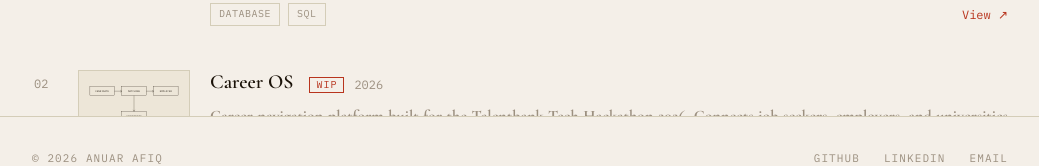
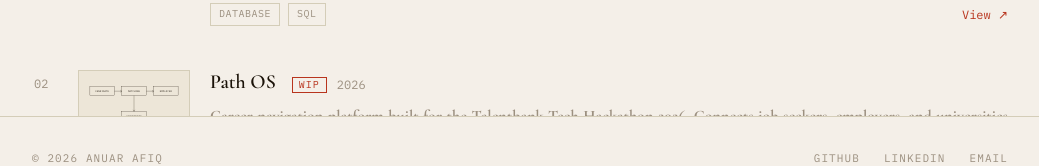
Before and after one commit to anuarafiq/portfolio, a React (Vite) app: page /projects in a window 1280 px wide. Shown: the part 600-766 px from the top of the page, without its empty margins (120-1159 px from the left). Built offline with nearby package versions, Linux system fonts and the light colour scheme.

Commit message:
rename Career OS to Path OS and update related URLs and descriptions

```diff
--- a/src/data/projects.js
+++ b/src/data/projects.js
@@ -77,12 +77,12 @@ export const projects = [
   },
   {
     id: 6,
-    slug: "career-os",
-    title: "Career OS",
+    slug: "path-os",
+    title: "Path OS",
     description:
       "Career navigation platform built for the Talentbank Tech Hackathon 2026. Connects job seekers, employers, and universities through AI-powered career pathing, smart matching, and outcome tracking.",
     longDescription:
-      "Career OS is a full-stack career navigation platform and competition entry for the Talentbank Tech Hackathon 2026. It models three connected user groups — candidates, employers, and universities — each with their own dashboard and workflows. Candidates get AI-powered career path visualization built with React Flow, personalized coaching, and a living portfolio. Employers get intelligent candidate matching and talent retention signals. Universities get graduate outcome tracking and curriculum feedback loops.",
+      "Path OS is a full-stack career navigation platform and competition entry for the Talentbank Tech Hackathon 2026. It models three connected user groups — candidates, employers, and universities — each with their own dashboard and workflows. Candidates get AI-powered career path visualization built with React Flow, personalized coaching, and a living portfolio. Employers get intelligent candidate matching and talent retention signals. Universities get graduate outcome tracking and curriculum feedback loops.",
     problem:
       "Career navigation is fragmented. Job boards show listings but not pathways. University systems track enrollment, not outcomes. The hackathon brief called for a platform that bridges all three sides — helping candidates see realistic career paths, giving employers smarter matching, and letting institutions close the feedback loop on graduate employment.",
     solution:
@@ -90,8 +90,8 @@ export const projects = [
     tags: ["Next.js", "TypeScript", "Supabase", "AI SDK", "React Flow", "Tailwind"],
     status: "wip",
     year: "2026",
-    githubUrl: "https://github.com/anuarafiq/career-os",
-    liveUrl: "https://career-os-five-omega.vercel.app",
+    githubUrl: "https://github.com/anuarafiq/path-os",
+    liveUrl: "https://path-os-five-omega.vercel.app",
     featured: true,
     visual: "flow",
   },
```
Also changed, not shown: 1 other file (tests, documents, lock files or other folders).
